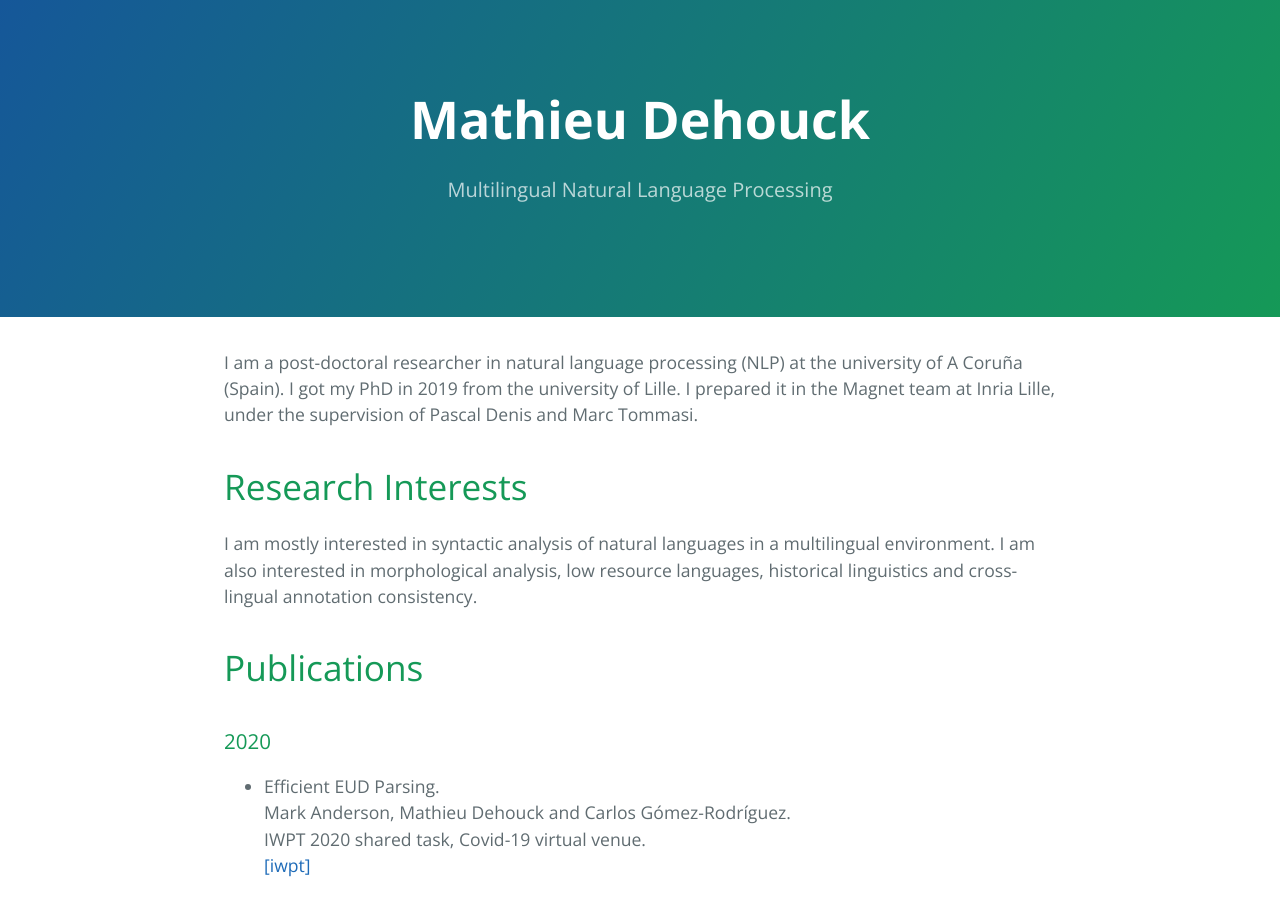
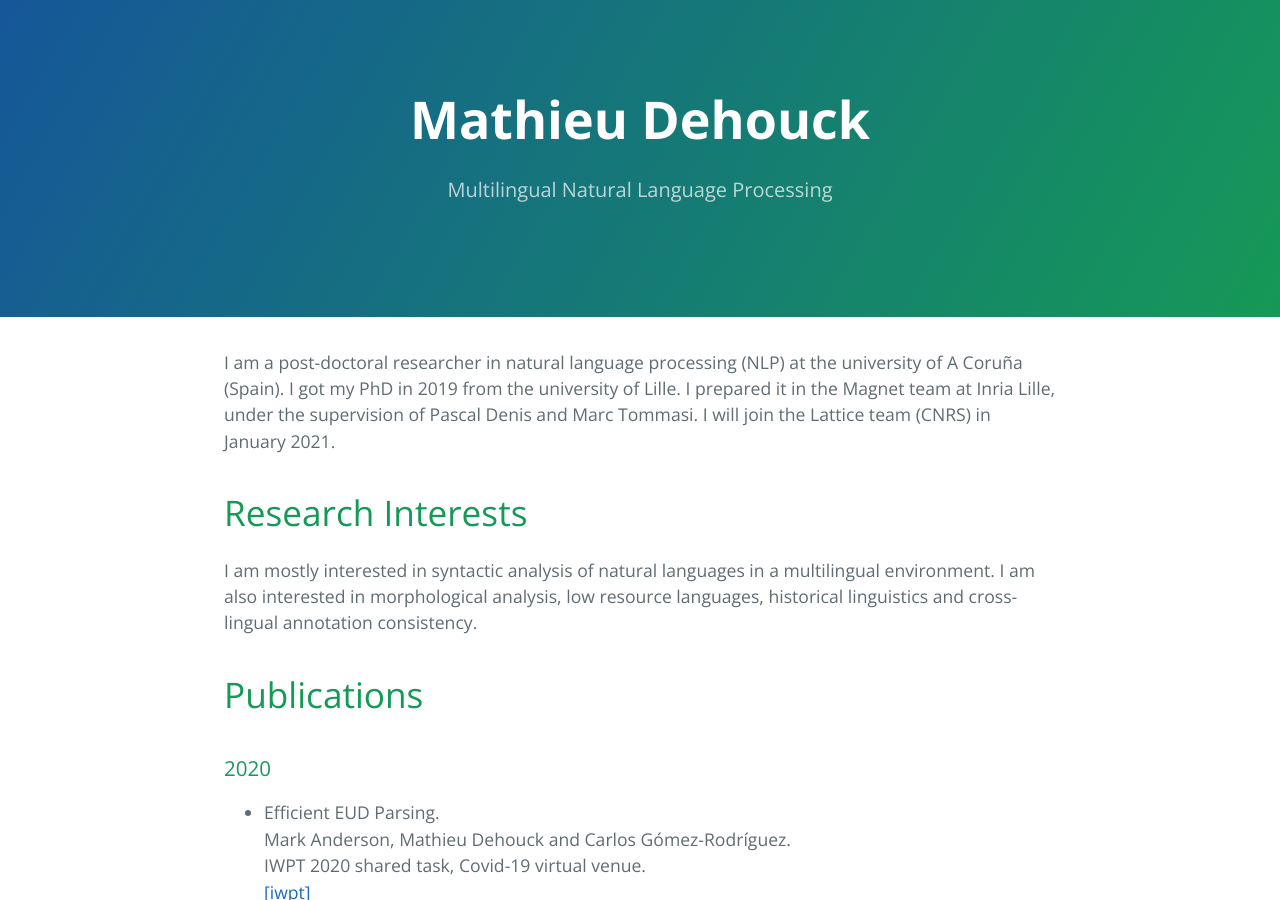
Before and after one commit to MathieuDehouck/MathieuDehouck.github.io, a Jekyll site: the page built from index.md, in a window 1280 px wide and 900 px high. Built offline with Jekyll 4.4.1, drawn with Linux system fonts in a browser that asks for light colours.

Commit message:
Update index.md

```diff
--- a/index.md
+++ b/index.md
@@ -9,6 +9,7 @@
 I am a post-doctoral researcher in natural language processing (NLP) at the university of A Coruña (Spain).
 I got my PhD in 2019 from the university of Lille.
 I prepared it in the Magnet team at Inria Lille, under the supervision of Pascal Denis and Marc Tommasi.
+I will join the Lattice team (CNRS) in January 2021.
 
 # Research Interests
 
```
